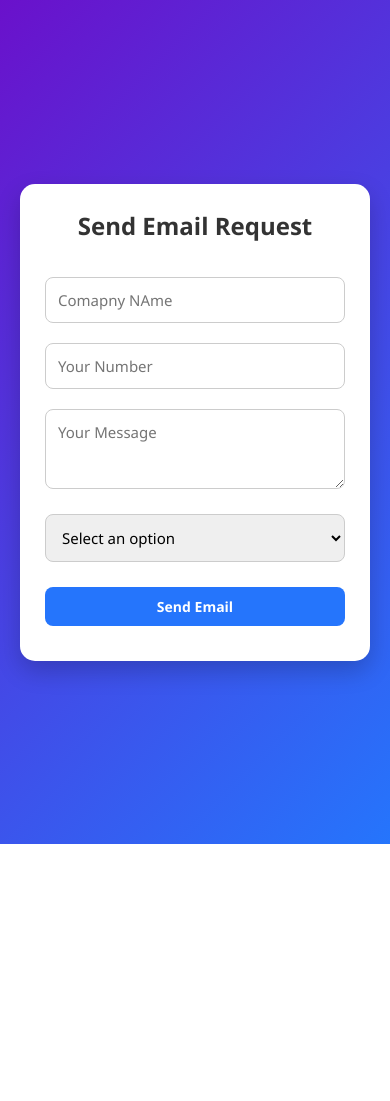
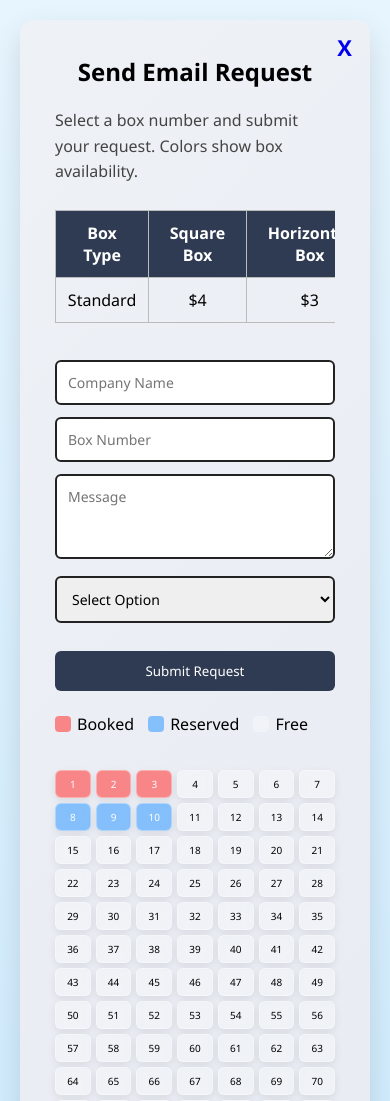
Before and after one commit to nani-lanke/logohub, a plain HTML site: page info.html in a window 390 px wide. Shown: the top 1101 px of the page. Before the commit the page ends 844 px from the top, so only its background shows below. Drawn offline with Linux system fonts and the light colour scheme.

Commit message:
info.html

```diff
--- a/info.html
+++ b/info.html
@@ -3,205 +3,270 @@
 <head>
   <meta charset="UTF-8">
   <meta name="viewport" content="width=device-width, initial-scale=1.0">
-<title>Responsive Email Request Form</title>
+  <title>Email Request</title>
   <style>
     *{
-    box-sizing: border-box;
-    margin: 0;
-    padding: 0;
-    font-family: 'Segoe UI', Tahoma, Geneva, Verdana, sans-serif;
+      box-sizing:border-box;
+      margin:0;                           padding:0;
+      font-family:"Segoe UI", Arial, sans-serif;
     }
-body {
-    background: linear-gradient(135deg, #6a11cb, #2575fc);
-    min-height: 100vh;
-    display: flex;
-    justify-content: center;
-    align-items: center;
-    padding: 20px;
+    body{
+      min-height:100vh;                    padding:20px;
+      display:flex;                        justify-content:center;
+      background:linear-gradient(#e7f5fe, #dbf0fe, #cfebfd, #c3e7fd, #b7e2fc, #abddfc, #9fd8fb);
     }
-.container {
-    background: #fff;
-    border-radius: 15px;
-    padding: 40px;
-    max-width: 450px;
-    width: 100%;
-    box-shadow: 0 10px 25px rgba(0,0,0,0.2);
-    animation: fadeIn 1s ease-in;
+    .container{
+      width:100%;                          max-width:1350px;
+      background:#fff;
+      border-radius:14px;                  padding:35px;
+      box-shadow:0 12px 30px rgba(0,0,0,0.12);
+      position:relative;
+      background:linear-gradient(135deg,#eef1f6,#dfe5ee);
     }
-.container h2 {
-    text-align: center;
-    margin-bottom: 25px;
-    color: #333;
+    .close-btn{
+      position:absolute;
+      top:12px;                           right:18px;
+      font-size:22px;                     font-weight:bold;
+      color:#333;                       cursor:pointer;
+
     }
-input, select, textarea, button {
-    width: 100%;
-    padding: 12px;
-    margin: 10px 0;
-    border-radius: 8px;
-    border: 1px solid #ccc;
-    font-size: 15px;
-    transition: 0.3s;
+    h2{text-align:center;                 margin-bottom:20px;}
+    p{
+      color:#444;
+      margin-bottom:14px;                 line-height:1.6;
     }
-input:focus, textarea:focus, select:focus {
-    outline: none;
-    border-color: #2575fc;
-    box-shadow: 0 0 5px rgba(37,117,252,0.5);
+    .table-wrapper{
+      overflow-x:auto;                    margin:25px 0;
     }
-textarea {
-    resize: vertical;
-    min-height: 80px;
+    table{
+      width:100%;                         min-width:500px;
+      border-collapse:collapse;
     }
-button {
-    background: #2575fc;
-    color: #fff;
-    border: none;
-    cursor: pointer;
-    font-weight: bold;
-    margin-top: 15px;
-    transition: 0.3s;
+    th,td{
+      border:1px solid #bbb;
+      padding:11px;
+      text-align:center;
     }
-button:hover {
-    background: #6a11cb;
+    th{color:#fff;                      background:#2f3b52;}
+    form{margin-top:25px;}
+    input,textarea,select{
+      width:100%;
+      padding:11px;                       margin-top:12px;
+      border-radius:6px;                  border:2px solid #222;
+      font-size:14px;
     }
-.error-message {
-    color: red;
-    font-weight: bold;
-    text-align: center;
+    textarea{
+      resize:vertical;                    min-height:85px;
     }
-.modal {
-    display: none;
-    position: fixed;
-    top: 0; left: 0;
-    width: 100%; height: 100%;
-    background: rgba(0,0,0,0.6);
-    justify-content: center;
-    align-items: center;
-    z-index: 10;
+    button{
+      width:100%;
+      margin-top:18px;                    padding:11px;
+      border:none;                        border-radius:6px;
+      background:#2f3b52;
+      color:#fff;                       cursor:pointer;
     }
-.modal-content {
-    background: #fff;
-    padding: 25px;
-    border-radius: 12px;
-    text-align: center;
-    max-width: 320px;
-    width: 90%;
+    button:hover{background:#1f2a3d;}
+    .error-message{
+      text-align:center;                  margin-top:10px;
+      color:red;
+      font-weight:600;
     }
-.modal-content p {
-    margin-bottom: 20px;
-    font-size: 16px;
-    color: #333;
+    .legend{
+      margin:22px 0;
+      display:flex;                     flex-wrap:wrap;
+      gap:14px;
     }
-.modal-content button {
-    width: 45%;
-    margin: 5px;
+    .legend span{
+      gap:6px;
+      display:flex;                     align-items:center;
     }
-@media (max-width: 768px) {
-    .container {
-        padding: 30px;
+    .color{
+      width:16px;                      height:16px;
+      border-radius:4px;
     }
+    .screen-wrapper{margin-top:35px;}
+    .screens{
+      display:grid;                   gap:5px;
+      grid-template-columns:repeat(auto-fit,minmax(32px,1fr));
     }
-@media (max-width: 480px) {
-    .container {
-        padding: 25px;
+    .box{
+      padding:6px 0;
+      font-size:10px;
+      text-align:center;
+      border-radius:6px;
+      cursor:pointer;
+      background:rgba(255,255,255,0.28);
+      backdrop-filter:blur(8px);
+      border:1px solid rgba(255,255,255,0.35);
+      box-shadow:0 3px 8px rgba(0,0,0,0.08);
     }
-    button {
-        font-size: 14px;
-        padding: 10px;
+    .booked{ background:rgba(255,77,77,0.65); color:#fff; }
+    .special{ background:rgba(77,166,255,0.65); color:#fff; }
+    .free{ background:rgba(255,255,255,0.30); }
+    .modal{
+      display:none;                           position:fixed;
+      inset:0;
+      background:rgba(0,0,0,0.6);
+      justify-content:center;                 align-items:center;
     }
+    .modal-content{
+      background:#fff;
+      padding:25px;
+      border-radius:10px;
+      width:90%;
+      max-width:320px;
+      text-align:center;
     }
-@keyframes fadeIn {
-    from { opacity: 0; transform: translateY(-20px);}
-    to { opacity: 1; transform: translateY(0);}
+    .modal-content button{
+      width:45%;
+      margin:5px;
     }
   </style>
 </head>
 <body>
   <div class="container">
+    <div class="close-btn" ><a href="index.html" style="text-decoration:none;">X</a></div>
     <h2>Send Email Request</h2>
+    <p>Select a box number and submit your request. Colors show box availability.</p>
+    <div class="table-wrapper">
+      <table>
+        <tr>
+          <th>Box Type</th>
+          <th>Square Box</th>
+          <th>Horizontal Box</th>
+          <th>Vertical Box</th>
+          <th>Mini Box</th>
+        </tr>
+        <tr>
+          <td>Standard</td>
+          <td>$4</td>
+          <td>$3</td>
+          <td>$2</td>
+          <td>$1</td>
+        </tr>
+      </table>
+    </div>
     <form id="emailForm">
-        <input type="text" name="name" placeholder="Comapny NAme" required>
-        <input type="number" name="number" id="numberInput" placeholder="Your Number" required>
-        <textarea name="message" placeholder="Your Message" required></textarea>
-        <select name="option" id="optionSelect" required>
-            <option value="">Select an option</option>
-            <option value="Option A">Option A</option>
-            <option value="Option B">Option B</option>
-            <option value="Option C">Option C</option>
+      <input type="text" name="name" placeholder="Company Name" required>
+      <input type="number" id="numberInput" name="number" placeholder="Box Number" required>
+      <textarea name="message" placeholder="Message" required></textarea>
+      <select name="option" required>
+        <option value="">Select Option</option>
+        <option style="color:#0000FF;">Technology and Software Services</option>
+        <option style="color:#ffd700;">Education and Institute Service</option>
+        <option style="color:#00ff00;">Hotels, Transport, Food and Tourism Service</option>
+        <option style="color:#ff0000;">Energy and Utility Services</option>
+        <option style="color:#00bfff;">Retail and E-Commerce</option>
+        <option style="color:#ff00ff;">Entertainment and Information Service</option>
+        <option style="color:#008080;">HealthCare and Medical Services</option>
+        <option style="color:#ff8000;">Finance and Banking Services</option>
+        <option style="color:#000000;">Manufacturing Industries (Devices, Products)</option>
+        <option style="color:#FFFFFF; background:#000000;">Other's</option>
       </select>
       <div class="error-message" id="errorMsg"></div>
-        <button type="submit">Send Email</button>
+      <button type="submit">Submit Request</button>
     </form>
+    <div class="legend">
+      <span><div class="color booked"></div>Booked</span>
+      <span><div class="color special"></div>Reserved</span>
+      <span><div class="color free"></div>Free</span>
+    </div>
+    <div class="screen-wrapper" id="screensContainer"></div>
   </div>
   <div class="modal" id="modal">
     <div class="modal-content">
-        <p>The number is reversed. Do you want to send a request?</p>
+      <p>Someone already reserved this number. Send another request?</p>
       <button id="cancelBtn">Cancel</button>
-        <button id="sendBtn">Send Request</button>
+      <button id="sendBtn">Send</button>
     </div>
   </div>
   <script>
-const list1 = [1, 2, 3];
-const list2 = [8, 9, 10];
-const form = document.getElementById('emailForm');
-const numberInput = document.getElementById('numberInput');
-const errorMsg = document.getElementById('errorMsg');
-const modal = document.getElementById('modal');
-const cancelBtn = document.getElementById('cancelBtn');
-const sendBtn = document.getElementById('sendBtn');
-let sendRequestFlag = false;
-numberInput.addEventListener('blur', () => {
-    const number = parseInt(numberInput.value);
-    errorMsg.textContent = '';
-    if (list1.includes(number)) {
-        errorMsg.textContent = 'Number already selected!';
+    const list1=[1,2,3];   // booked
+    const list2=[8,9,10];  // reserved
+
+    const form=document.getElementById("emailForm");
+    const numberInput=document.getElementById("numberInput");
+    const errorMsg=document.getElementById("errorMsg");
+    const modal=document.getElementById("modal");
+    const cancelBtn=document.getElementById("cancelBtn");
+    const sendBtn=document.getElementById("sendBtn");
+
+    let allowAnother=false;
+
+    const container=document.getElementById("screensContainer");
+    const grid=document.createElement("div");
+    grid.className="screens";
+
+    for(let i=1;i<=600;i++){
+
+      const box=document.createElement("div");
+      box.className="box";
+      box.textContent=i;
+
+      if(list1.includes(i)) box.classList.add("booked");
+      else if(list2.includes(i)) box.classList.add("special");
+      else box.classList.add("free");
+
+      box.onclick=()=>{ numberInput.value=i; };
+
+      grid.appendChild(box);
+    }
+    container.appendChild(grid);
+    numberInput.addEventListener("blur",()=>{
+      const num=parseInt(numberInput.value);
+      errorMsg.textContent="";
+
+      if(list1.includes(num)){
+        errorMsg.textContent="This number is already booked.";
       }
     });
-cancelBtn.addEventListener('click', () => {
-    modal.style.display = 'none';
-});
-sendBtn.addEventListener('click', () => {
-    sendRequestFlag = true;
-    modal.style.display = 'none';
-    sendEmail();
-});
-function sendEmail() {
-    const name = form.name.value;
-    const number = form.number.value;
-    const message = form.message.value;
-    const option = form.option.value;
+    function sendEmail(isAnother=false){
 
-    const toEmail = "your-email@example.com";
-    let subject = number;
+    const name=form.name.value;
+    const number=form.number.value;
+    const message=form.message.value;
+    const option=form.option.value;
 
-    if(list2.includes(parseInt(number)) && sendRequestFlag) {
-        subject += " (one more request)";
+    let subject=`Request box No : ${number}`;
+    if(isAnother) subject+=" Another request";
+
+    const body=encodeURIComponent(
+    `Hi Team,
+
+    We plan to book a display box. The selected box number is ${number}.
+
+    My Details:
+    Company Name  : ${name}
+    Option        : ${option}
+    Message       : ${message}
+    Message: We would like to display our promotional content in this box for marketing purposes.
+    Please confirm availability and share the next steps for payment and approval.
+
+    Thank you.`
+    );
+    window.location.href=`mailto:your-email@example.com?subject=${encodeURIComponent(subject)}&body=${body}`;
   }
-
-    const body = encodeURIComponent(`Name: ${name}\nOption: ${option}\nMessage: ${message}`);
-    window.location.href = `mailto:${toEmail}?subject=${encodeURIComponent(subject)}&body=${body}`;
-
-    const num = parseInt(number);
-    if (!list1.includes(num) && !list2.includes(num)) {
-        list2.push(num);
-        console.log(`Added ${num} to list2`, list2);
-    }
-}
-form.addEventListener('submit', function(e) {
+  cancelBtn.onclick=()=>{
+    modal.style.display="none";
+  };
+  sendBtn.onclick=()=>{
+    modal.style.display="none";
+    sendEmail(true);
+  };
+  form.addEventListener("submit",(e)=>{
   e.preventDefault();
-    const number = parseInt(numberInput.value);
-
-    if(list1.includes(number)) {
-        alert('Cannot send. Number already selected!');
+  const num=parseInt(numberInput.value);
+  if(list1.includes(num)){
+    errorMsg.textContent="This number is already booked.";
     return;
   }
-    if(list2.includes(number) || (!list1.includes(number) && !list2.includes(number))) {
-        modal.style.display = 'flex';
-        sendRequestFlag = false;
+  if(list2.includes(num)){
+    modal.style.display="flex";
     return;
   }
-    sendRequestFlag = true;
-    sendEmail();
+  sendEmail(false);
   });
+
   </script>
 </body>
 </html>
```
Lines whose indentation alone changed are shown as unchanged.
